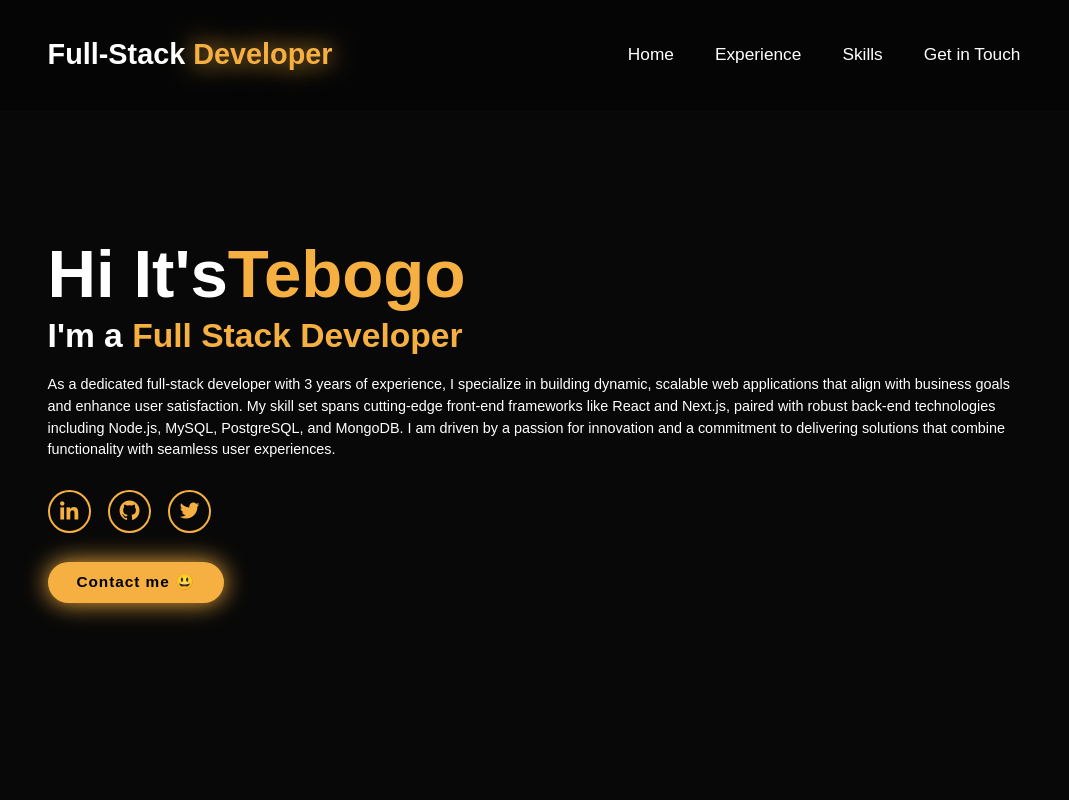
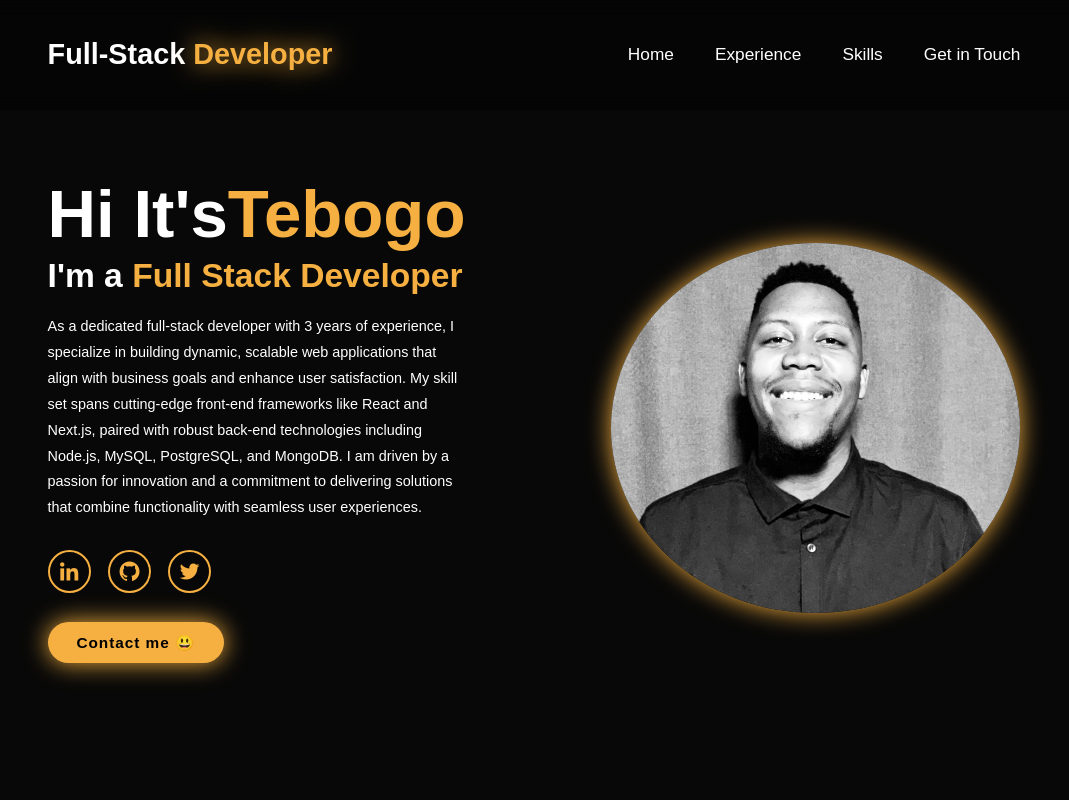
Before and after one commit to Selfmade20/HexSoftwares_Web_Developement, a plain HTML site: page Portfolio_Website/index.html in a window 1280 px wide. Shown: the top 800 px of the page, without its empty margins (106-1175 px from the left). Drawn offline with nearby package versions, Linux system fonts and the light colour scheme.

Commit message:
Fixing the home img position

```diff
--- a/Portfolio_Website/index.html
+++ b/Portfolio_Website/index.html
@@ -45,10 +45,10 @@
         <div class="btn-group">
             <a href="#" class="btn">Contact me 😃 </a>
         </div>
-
-        <!-- <div class="home-img">
+    </div>
+        <div class="home-img">
             <img src="logo.JPG" alt="">
-        </div> -->
+        </div>
 </section>
 
 <section class="experience" id="experience">
--- a/Portfolio_Website/style.css
+++ b/Portfolio_Website/style.css
@@ -121,7 +121,7 @@ span {
 }
 
 .home-img {
-    border-radius: 50%;
+    border-radius: 60%;
 }
 
 .home-img img {
@@ -144,7 +144,7 @@ span {
 .home-content p {
     font-weight: 500;
     font-size: 1.5rem;
-    line-height: 1.5;
+    line-height: 1.8;
     max-width: 1000px;
 }
 
```
